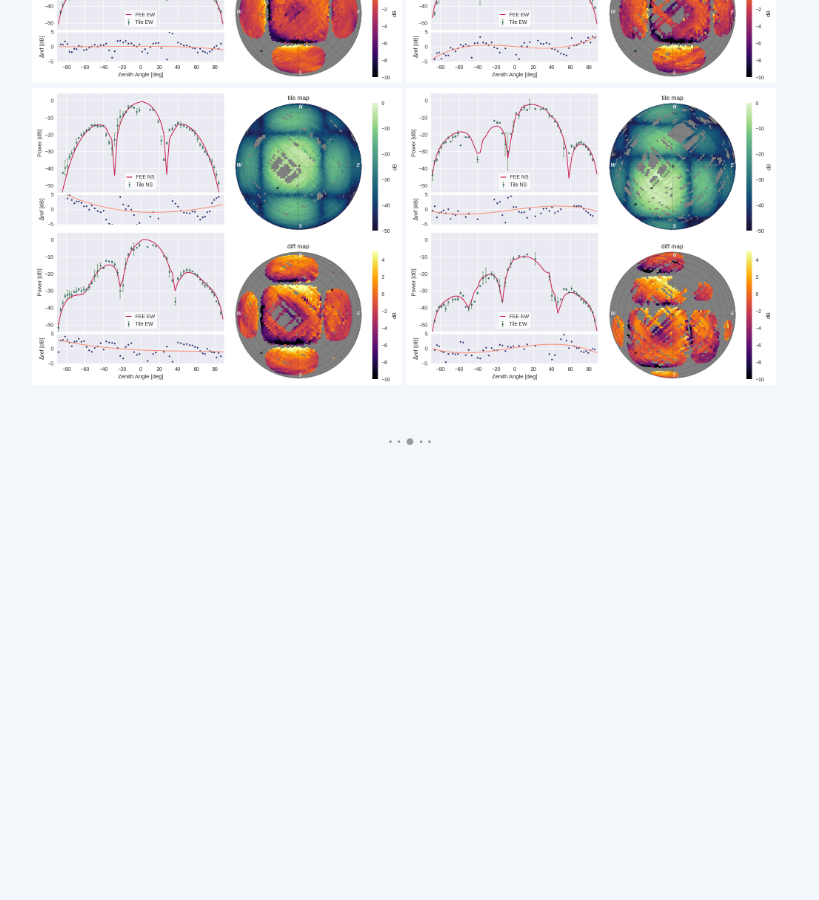
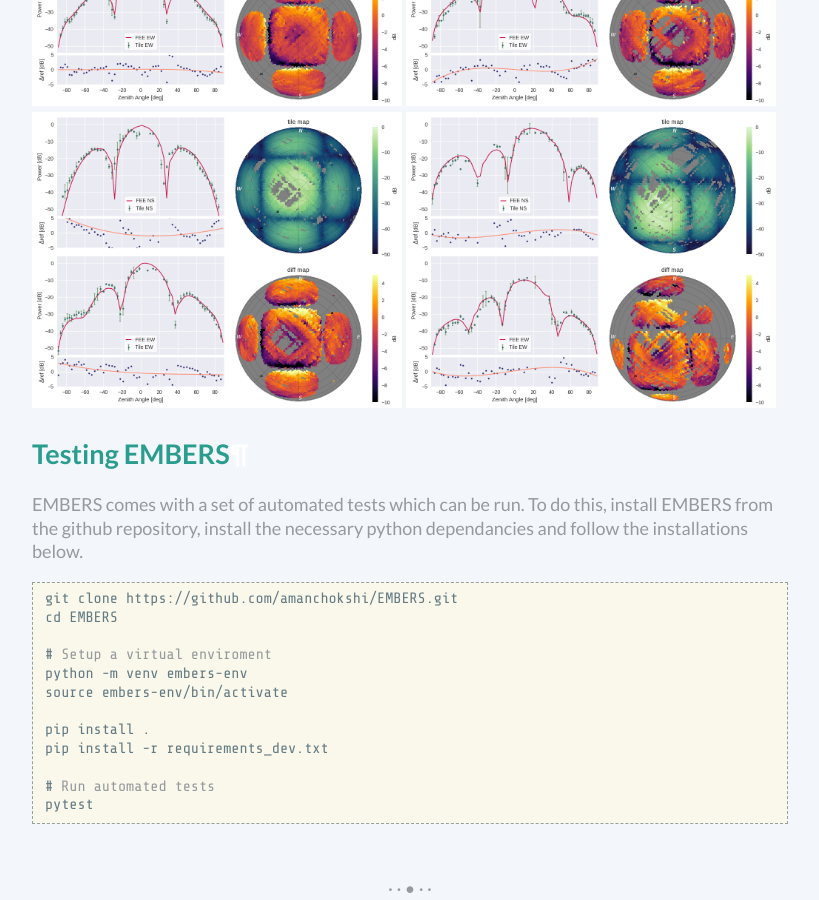
Before and after one commit to amanchokshi/EMBERS, a Sphinx documentation site: the page built from docs/embersbyexample.rst, in a window 1280 px wide and 900 px high, scrolled down 28978 px. Shown: the whole window, without its empty margins (230-1049 px from the left). Built offline with Sphinx 7.4.7, drawn with Linux system fonts in a browser that asks for light colours; before the commit the page ends 29430 px from its top, so only the background shows below that; some of the changed text lies outside the part shown.

Commit message:
Added instructions to run automated tests

```diff
--- a/docs/embersbyexample.rst
+++ b/docs/embersbyexample.rst
@@ -22,7 +22,8 @@
 This repository contains one day of satellite radio data and will require 4GB of disk space.
 
 .. warning::
-    4GB of free disk space required to download EMBERS sample data
+    4GB of free disk space required to download EMBERS sample data. Users may run into issues while cloning the sample data to hard-drives formatted
+    using the :samp:`VFAT` filesystem.
 
 .. code-block:: console
 
@@ -1067,3 +1068,24 @@
 
 .. image:: _static/imgs/S07XX_rf0XX_41_beam_slices.png
    :width: 49%
+
+
+Testing EMBERS
+--------------
+EMBERS comes with a set of automated tests which can be run. To do this, install EMBERS from the github repository, install the necessary python dependancies
+and follow the installations below.
+
+.. code-block:: console
+
+    git clone https://github.com/amanchokshi/EMBERS.git
+    cd EMBERS
+
+    # Setup a virtual enviroment
+    python -m venv embers-env
+    source embers-env/bin/activate
+
+    pip install .
+    pip install -r requirements_dev.txt
+
+    # Run automated tests
+    pytest
```
